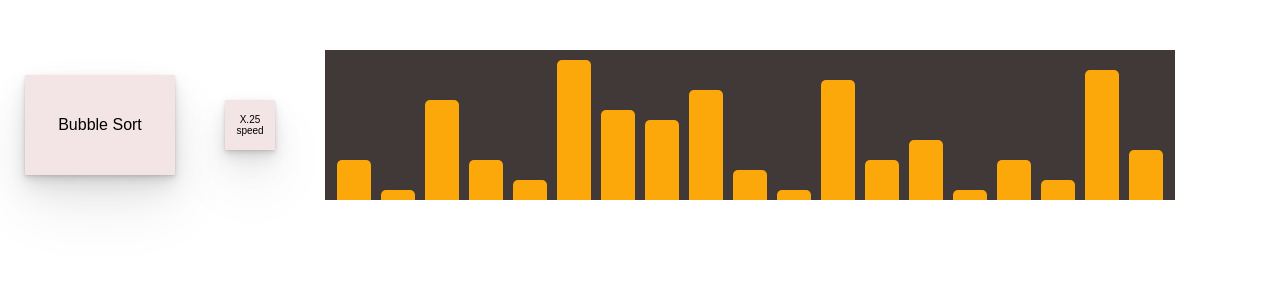
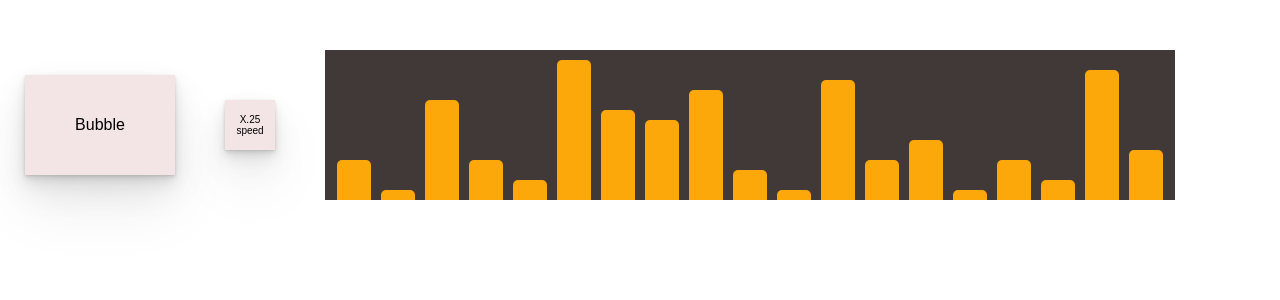
Before and after one commit to Alaa98-alaff/Sort-Algorithms-Project, a React (Create React App) app in the folder algorithms-app/: page / in a window 1280 px wide. Shown: the top 300 px of the page. Built offline with nearby package versions, Linux system fonts and the light colour scheme.

Commit message:
re-organize bubble sort funs.

```diff
--- a/algorithms-app/src/App.js
+++ b/algorithms-app/src/App.js
@@ -1,11 +1,13 @@
 import React from "react";
 import "./App.scss";
-import BubbleSort from "./components/BubbleSort/BubbleSort";
+import BubbleSort from "./components/BubbleContainer/BubbleContainer";
 
 function App() {
   return (
     <div className="app">
-      <BubbleSort></BubbleSort>
+      <div className="sorts-container">
+        <BubbleSort></BubbleSort>
+      </div>
     </div>
   );
 }
--- a/algorithms-app/src/App.scss
+++ b/algorithms-app/src/App.scss
@@ -24,3 +24,8 @@ body {
   justify-content: center;
   position: relative;
 }
+
+.sorts-container {
+  display: flex;
+  flex-direction: column;
+}
--- a/algorithms-app/src/components/BubbleSort/BubbleSort.js
+++ b/algorithms-app/src/components/BubbleContainer/BubbleContainer.js
@@ -1,6 +1,6 @@
 import React from "react";
-import "./BubbleSort.scss";
-import SortBody from "../SortBody/SortBody";
+import "./BubbleContainer.scss";
+import SortBody from "../BubbleSortBody/BubbleSortBody";
 import SortBtn from "../SortBtn/SortBtn";
 
 function BubbleSort() {
@@ -8,7 +8,7 @@ function BubbleSort() {
     <>
       <div class="bubble-sort-container">
         <div class="btns-container">
-          <SortBtn></SortBtn>
+          <SortBtn type={"Bubble"}></SortBtn>
         </div>
         <SortBody></SortBody>
       </div>
--- a/algorithms-app/src/components/SortBody/SortBody.js
+++ b/algorithms-app/src/components/BubbleSortBody/BubbleSortBody.js
@@ -1,6 +1,6 @@
 import React, { useEffect } from "react";
 import { connect } from "react-redux";
-import "./SortBody.scss";
+import "./BubbleSortBody.scss";
 import { bArray } from "../../helpers/variables";
 import { generateBubbleColumn } from "../../helpers/generateColumns";
 
--- a/algorithms-app/src/components/SortBtn/SortBtn.js
+++ b/algorithms-app/src/components/SortBtn/SortBtn.js
@@ -1,66 +1,16 @@
 import { useEffect, useState } from "react";
 import "./SortBtn.scss";
 import { connect } from "react-redux";
-import { bArray } from "../../helpers/variables";
-import { sleep } from "../../helpers/sleep";
 import dispatch from "../../redux/dispatch";
 import * as actionTypes from "../../redux/actionTypes";
+import bubbleSortAlgo from "../../helpers/Algorithms/handleBubbleAl";
 
 function SortBtn({ ...props }) {
-  const { bubbleSortLowSpeed } = props;
+  const { bubbleSortLowSpeed, type } = props;
 
   useEffect(() => {
-    if (bubbleSortLowSpeed) bubbleSort();
+    if (bubbleSortLowSpeed) bubbleSortAlgo(bubbleSortLowSpeed);
   }, [bubbleSortLowSpeed]);
-
-  // Bubble Sort
-  const bubbleSort = async () => {
-    // make copy of the original bArray
-    let arr = bArray.slice();
-
-    for (let i = arr.length; i > 0; i--) {
-      let noSwaps = true;
-
-      for (let j = 0; j < i; j++) {
-        if (bubbleSortLowSpeed) {
-          await sleep(800);
-        } else {
-          await sleep(50);
-        }
-
-        dispatch(actionTypes.CURRENT_BUBBLE_COL, j);
-
-        if (j < i - 1) {
-          if (arr[j] > arr[j + 1]) {
-            //SWAP!
-            let temp = arr[j];
-            arr[j] = arr[j + 1];
-            arr[j + 1] = temp;
-            noSwaps = false;
-
-            if (bubbleSortLowSpeed) {
-              await sleep(500);
-            }
-            swapCol(j);
-          }
-        }
-      }
-
-      if (noSwaps) {
-        break;
-      }
-    }
-  };
-
-  let copyBubbleList = bArray.slice();
-
-  async function swapCol(currentColIndex) {
-    let temp2 = copyBubbleList[currentColIndex];
-    copyBubbleList[currentColIndex] = copyBubbleList[currentColIndex + 1];
-    copyBubbleList[currentColIndex + 1] = temp2;
-
-    dispatch(actionTypes.SWAP_COL_BUBBLE, copyBubbleList);
-  }
 
   const handleLowSpeedsort = () => {
     dispatch(actionTypes.LOW_SPEED_SORT, true);
@@ -68,8 +18,11 @@ function SortBtn({ ...props }) {
 
   return (
     <>
-      <button class="sort-bubble btn" onClick={bubbleSort}>
-        Bubble Sort
+      <button
+        class="sort-bubble btn"
+        onClick={() => bubbleSortAlgo(bubbleSortLowSpeed)}
+      >
+        {type}
       </button>
       <button onClick={handleLowSpeedsort} class="low-speed-bubble btn">
         X.25 speed
--- /dev/null
+++ b/algorithms-app/src/helpers/Algorithms/handleBubbleAl.js
@@ -0,0 +1,47 @@
+import { bArray } from "../variables";
+import dispatch from "../../redux/dispatch";
+import * as actionTypes from "../../redux/actionTypes";
+import { sleep } from "../sleep";
+import swapCol from "../swapCol";
+
+// make copy of the original bArray
+let arr = bArray.slice();
+
+// Bubble Sort Algorithms
+const bubbleSortAlgo = async (bubbleSortLowSpeed) => {
+  for (let i = arr.length; i > 0; i--) {
+    let noSwaps = true;
+
+    for (let j = 0; j < i; j++) {
+      if (bubbleSortLowSpeed) {
+        await sleep(800);
+      } else {
+        await sleep(50);
+      }
+
+      dispatch(actionTypes.CURRENT_BUBBLE_COL, j);
+
+      if (j < i - 1) {
+        if (arr[j] > arr[j + 1]) {
+          //SWAP!
+          let temp = arr[j];
+          arr[j] = arr[j + 1];
+          arr[j + 1] = temp;
+          noSwaps = false;
+
+          if (bubbleSortLowSpeed) {
+            await sleep(500);
+          }
+          // noSwaps = false;
+          swapCol(j);
+        }
+      }
+    }
+
+    if (noSwaps) {
+      break;
+    }
+  }
+};
+
+export default bubbleSortAlgo;
--- /dev/null
+++ b/algorithms-app/src/helpers/swapCol.js
@@ -0,0 +1,15 @@
+import { bArray } from "./variables";
+import dispatch from "../redux/dispatch";
+import * as actionTypes from "../redux/actionTypes";
+
+let copyBubbleList = bArray.slice();
+
+async function swapCol(currentColIndex) {
+  let temp2 = copyBubbleList[currentColIndex];
+  copyBubbleList[currentColIndex] = copyBubbleList[currentColIndex + 1];
+  copyBubbleList[currentColIndex + 1] = temp2;
+
+  dispatch(actionTypes.SWAP_COL_BUBBLE, copyBubbleList);
+}
+
+export default swapCol;
--- a/algorithms-app/src/redux/configureStore.js
+++ b/algorithms-app/src/redux/configureStore.js
@@ -1,7 +1,7 @@
 import { createStore, combineReducers, applyMiddleware, compose } from "redux";
 import Saga from "./saga/Saga";
 import createSagaMiddleware from "redux-saga";
-import bubbleSortReducer from "./reducers/bubbleSort";
+import bubbleSortReducer from "./reducers/bubbleReducer";
 
 const combinedReducer = combineReducers({
   bubbleSortReducer: bubbleSortReducer,
--- a/algorithms-app/src/redux/reducers/bubbleSort.js
+++ b/algorithms-app/src/redux/reducers/bubbleReducer.js
@@ -11,6 +11,7 @@ const bubbleSortReducer = (state = initialState, action) => {
   let { type, payload } = action;
 
   if (type === actionTypes.SWAP_COL_BUBBLE) {
+    console.log(payload);
     return {
       ...state,
       bubbleArr: Object.assign([], payload),
```
Also changed, not shown: algorithms-app/src/components/BubbleContainer/BubbleContainer.scss (renamed from algorithms-app/src/components/BubbleSort/BubbleSort.scss), algorithms-app/src/components/BubbleSortBody/BubbleSortBody.scss (renamed from algorithms-app/src/components/SortBody/SortBody.scss).
